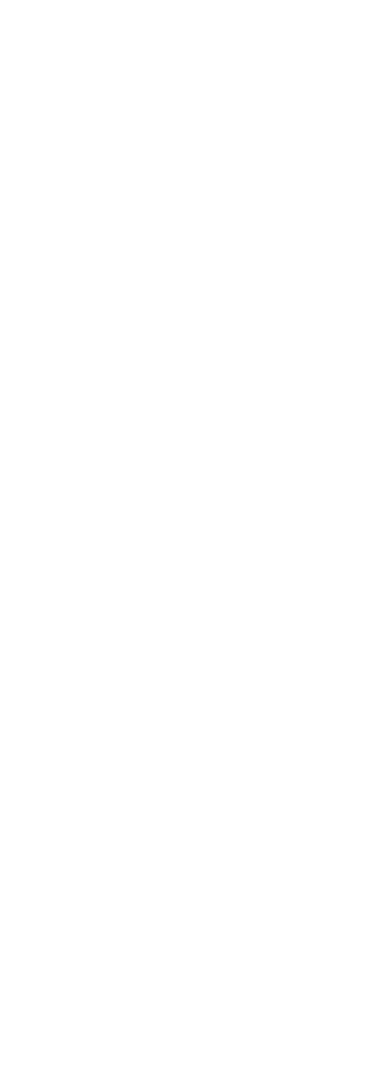
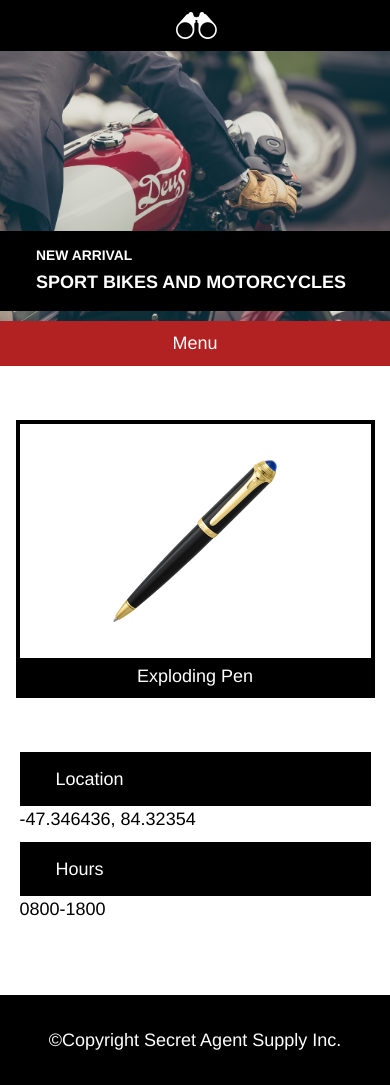
Before and after one commit to ninexix/secretagentsupply, a plain HTML site: page index.html in a window 390 px wide. Before the commit the page ends 844 px from the top, so only its background shows below. Drawn offline with Linux system fonts and the light colour scheme.

Commit message:
complete project

```diff
--- a/index.html
+++ b/index.html
@@ -2,9 +2,83 @@
 <html>
   <head>
     <meta charset="utf-8">
-    <title></title>
+    <link rel="stylesheet" href="./resources/css/reset.css" type="text/css">
+    <link rel="stylesheet" href="./resources/css/style.css" type="text/css">
+    <title>Secret Agent Supply Inc.</title>
   </head>
   <body>
+    <header>
+      <div class="container">
+        <img src="./resources/images/logo.png" alt="logo">
+        <h1>Secret Agent Supply Inc.</h1>
+      </div>
+    </header>
+
+    <main>
+      <div class="container">
+        <div class="notice">
+          <h3>New Arrival</h3>
+          <h2>Sport Bikes and Motorcycles</h2>
+        </div>
+      </div>
+    </main>
+
+    <nav>
+      <div class="container">
+        <ul>
+          <li class="hidden">Menu</li>
+          <li class="show">Eyewear</li>
+          <li class="show">Apparel</li>
+          <li class="show">Gadgets</li>
+          <li class="show">Vehicles</li>
+          <li class="show">Classes</li>
+          <li class="show">Contact</li>
+        </ul>
+      </div>
+    </nav>
+
+    <div class="gadgets">
+
+      <div class="container">
+        <div class="item" id="pen">
+          <img src="./resources/images/pen.png" alt="exploding pen">
+          <h4>Exploding Pen</h4>
+        </div>
+
+        <div class="item" id="watch">
+          <img src="./resources/images/watch.png" alt="cellular watch">
+          <h4>Cellular Watch</h4>
+        </div>
+
+        <div class="item" id="glasses">
+          <img src="./resources/images/glasses.png" alt="thermal glasses">
+          <h4>Thermal Glasses</h4>
+        </div>
+
+      </div>
+
+    </div>
+
+
+      <div class="misc">
+        <div class="container">
+          <div class="location">
+            <h4>Location</h4>
+            <h5>-47.346436, 84.32354</h5>
+          </div>
+          <div class="hours">
+            <h4>Hours</h4>
+            <h5>0800-1800</h5>
+          </div>
+        </div>
+      </div>
+    </div>
+
+    <footer>
+      <div class="container">
+        <h5>&copy;Copyright Secret Agent Supply Inc.</h5>
+      </div>
+    </footer>
 
   </body>
 </html>
--- a/resources/css/style.css
+++ b/resources/css/style.css
@@ -0,0 +1,289 @@
+html {
+  font-size: 18px;
+}
+
+body {
+  background-color: white;
+  color: white;
+  font-family: Helvetica;
+/**  display: flex;
+  flex-direction: column;
+  align-items: center; **/
+}
+
+header {
+  display: flex;
+  width: 100%;
+  align-items: center;
+  background-color: black;
+  justify-content: center;
+}
+
+.container {
+  width: 960px;
+  display: flex;
+  align-items: center;
+}
+
+main .container {
+  align-items: flex-start;
+}
+
+header img {
+  height: 1.5rem;
+  padding-left: 0.5rem;
+  padding-right: 0.34rem;
+}
+
+header h1 {
+  padding: 0.66rem;
+  text-transform: uppercase;
+  font-size: 1rem;
+}
+
+main {
+  background-image: url("../images/moto.jpeg");
+  height: 25rem;
+  background-size: cover;
+  display: flex;
+  justify-content: center;
+}
+
+.notice {
+  background-color: black;
+  width: 25rem;
+  margin-top: 9rem;
+}
+
+.notice h3 {
+  text-transform: uppercase;
+  font-size: 1rem;
+  font-weight: bold;
+  margin-top: 2rem;
+  margin-left: 3rem;
+}
+
+.notice h2 {
+  font-size: 2rem;
+  font-weight: bold;
+  margin-top: 0.5rem;
+  margin-bottom: 2rem;
+  margin-left: 3rem;
+  text-transform: uppercase;
+  line-height: 120%;
+}
+
+nav {
+  background-color: firebrick;
+  padding: 0.75rem;
+  display: flex;
+  justify-content: center;
+}
+
+nav ul {
+  width: 100%;
+  display: flex;
+  justify-content: space-between;
+}
+
+nav li {
+  display: inline-block;
+}
+
+nav .container, .middle .container, {
+  justify-content: center;
+}
+
+
+.gadgets {
+  margin-top: 3rem;
+  display: flex;
+  justify-content: center;
+}
+
+.gadgets .container {
+  justify-content: space-between;
+}
+
+.gadgets h4 {
+  background-color: black;
+  text-align: center;
+  padding-top: 0.5rem;
+  padding-bottom: 0.5rem;
+  width: 100%;
+}
+
+.gadgets img {
+  margin: 2rem;
+  height: 9rem;
+}
+
+.gadgets #glasses {
+  height: 15rem;
+}
+
+.gadgets #glasses img {
+  margin: 2rem;
+  padding-top: 1.1rem;
+  padding-bottom: 1.25rem;
+  width: 90%;
+  height: auto;
+}
+
+.item {
+  border: 4px black solid;
+  width: 30%;
+  display: flex;
+  flex-direction: column;
+  align-items: center;
+}
+
+.misc {
+  display: flex;
+  justify-content: center;
+  margin-top: 3rem;
+  margin-bottom: 4rem;
+}
+
+.misc .container {
+  display: flex;
+  justify-content: space-between;
+}
+
+.location {
+  width: 35%;
+}
+
+.hours {
+  width: 35%;
+}
+
+.misc h4 {
+  background-color: black;
+  padding-left: 2rem;
+  padding-top: 1rem;
+  padding-bottom: 1rem;
+}
+
+.misc h5 {
+  color: black;
+  line-height: 150%;
+}
+
+footer {
+  background-color: black;
+  height: 5rem;
+  display: flex;
+  justify-content: center;
+}
+
+footer .container {
+}
+
+.hidden {
+  display: none;
+}
+
+
+@media only screen and (max-width: 1024px) {
+
+  .container {
+
+  }
+
+  nav li {
+    display: none;
+  }
+  nav .hidden {
+    display: block;
+  }
+  nav ul {
+    justify-content: center;
+  }
+
+  #glasses {
+    display: none;
+  }
+
+  .item {
+    width: 47%;
+  }
+
+  .location {
+    width: 35%;
+  }
+
+  .hours {
+    width: 35%;
+  }
+
+}
+
+@media only screen and (max-width: 470px) {
+
+  header .container {
+    justify-content: center;
+  }
+
+  #watch {
+    display: none;
+  }
+
+  .item {
+    width: 90%;
+  }
+
+  header h1 {
+    display: none;
+  }
+
+  header img {
+    margin-top: 0.66rem;
+    margin-bottom: 0.66rem;
+  }
+
+  main {
+    height: 15rem;
+  }
+
+  .notice {
+    width: 100%;
+    margin-top: 10rem;
+  }
+
+  .notice h3 {
+    font-size: 0.77rem;
+    font-weight: bold;
+    margin-left: 2rem;
+    margin-top: 1rem;
+  }
+
+  .notice h2 {
+    font-size: 1rem;
+    margin-left: 2rem;
+    margin-bottom: 1rem;
+  }
+
+  .gadgets .container {
+    justify-content: center;
+  }
+
+  .misc .container {
+    flex-direction: column;
+
+  }
+
+  .location {
+    width: 90%;
+    margin-bottom: 0.5rem;
+  }
+
+  .hours {
+    width: 90%;
+  }
+
+  footer .container {
+    justify-content: center;
+  }
+
+}
```
Also changed, not shown: resources/images/glasses.png (added), resources/images/logo.png (added), resources/images/moto.jpeg (added), resources/images/pen.png (added), resources/images/watch.png (added).
